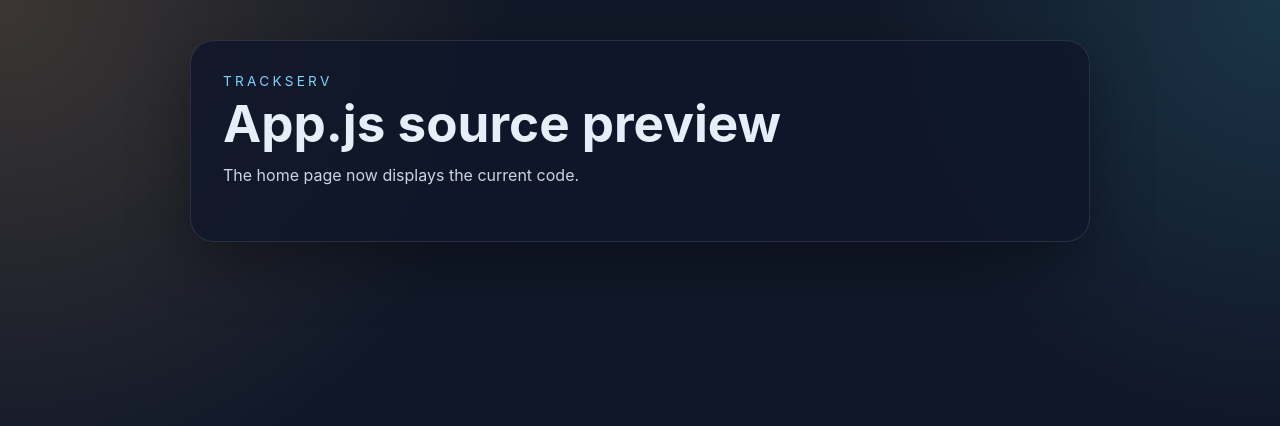
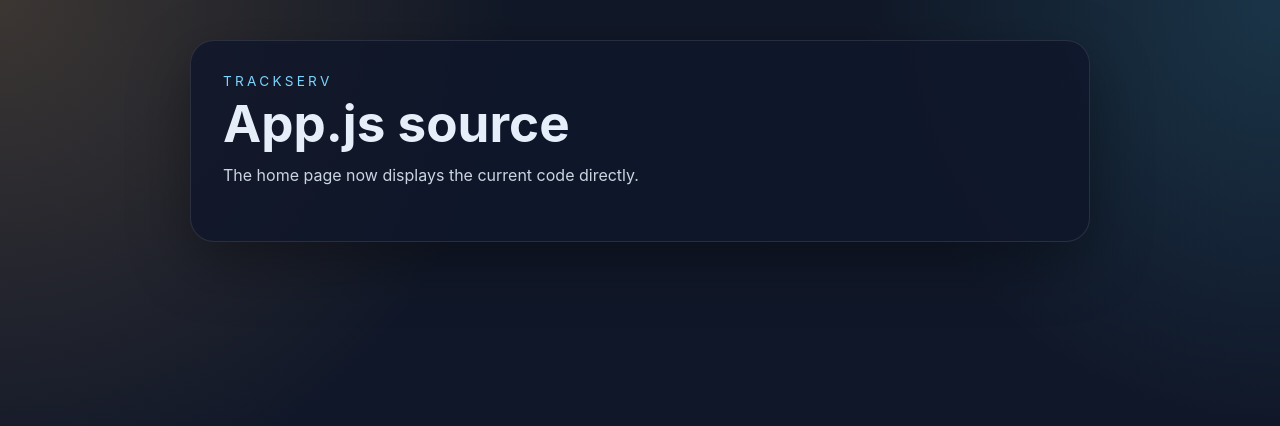
Before and after one commit to WANGAMALINDA/TrackServ, a React (Create React App) app: page / in a window 1280 px wide. Shown: the top 426 px of the page. Built offline with nearby package versions, Linux system fonts and the light colour scheme.

Commit message:
Adjust home page copy

```diff
--- a/src/Body/home.jsx
+++ b/src/Body/home.jsx
@@ -5,9 +5,9 @@
         <main className="code-page">
             <section className="code-card">
                 <p className="eyebrow">TrackServ</p>
-                <h1>App.js source preview</h1>
+                <h1>App.js source</h1>
                 <p className="intro">
-                    The home page now displays the current code.
+                    The home page now displays the current code directly.
                 </p>
 
             </section>
```
